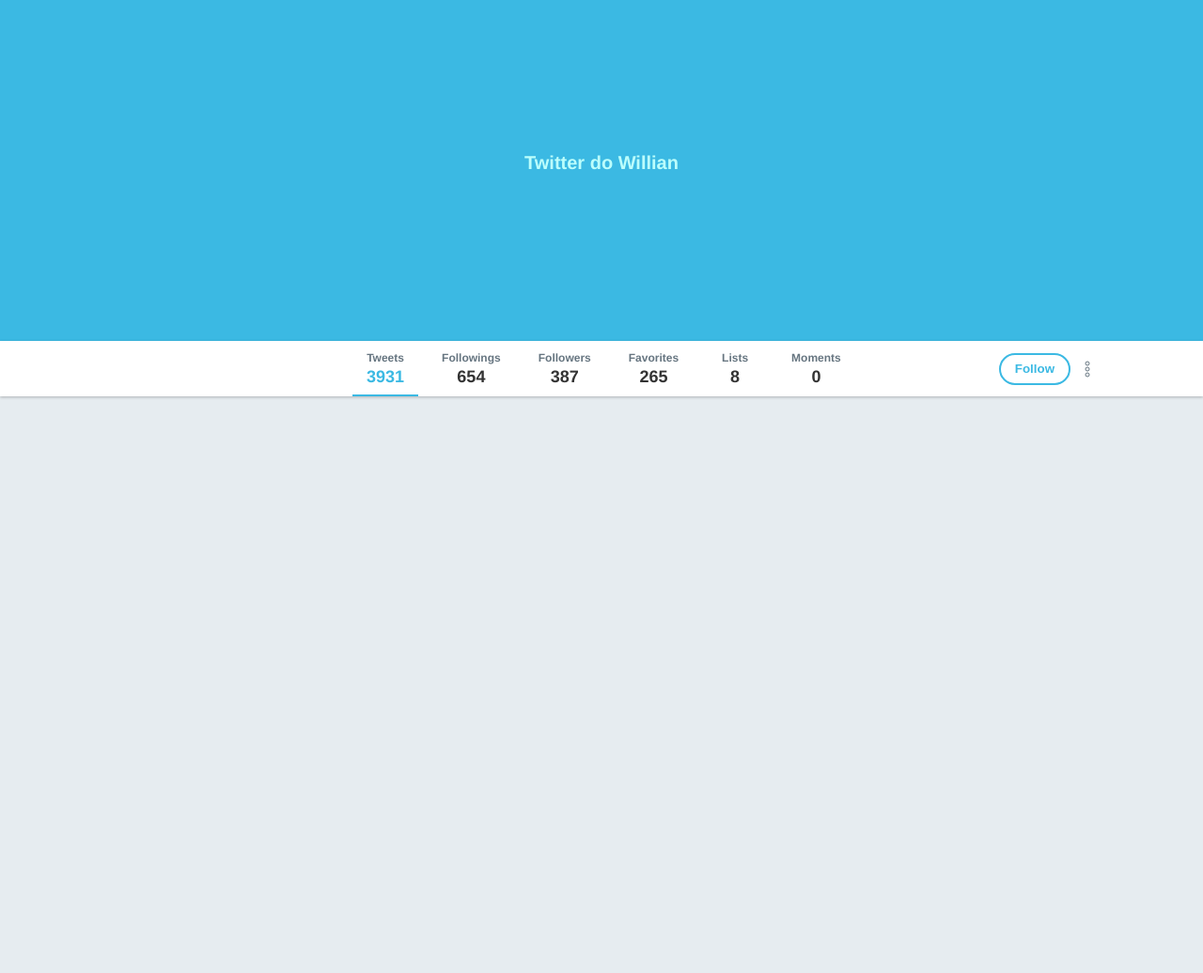
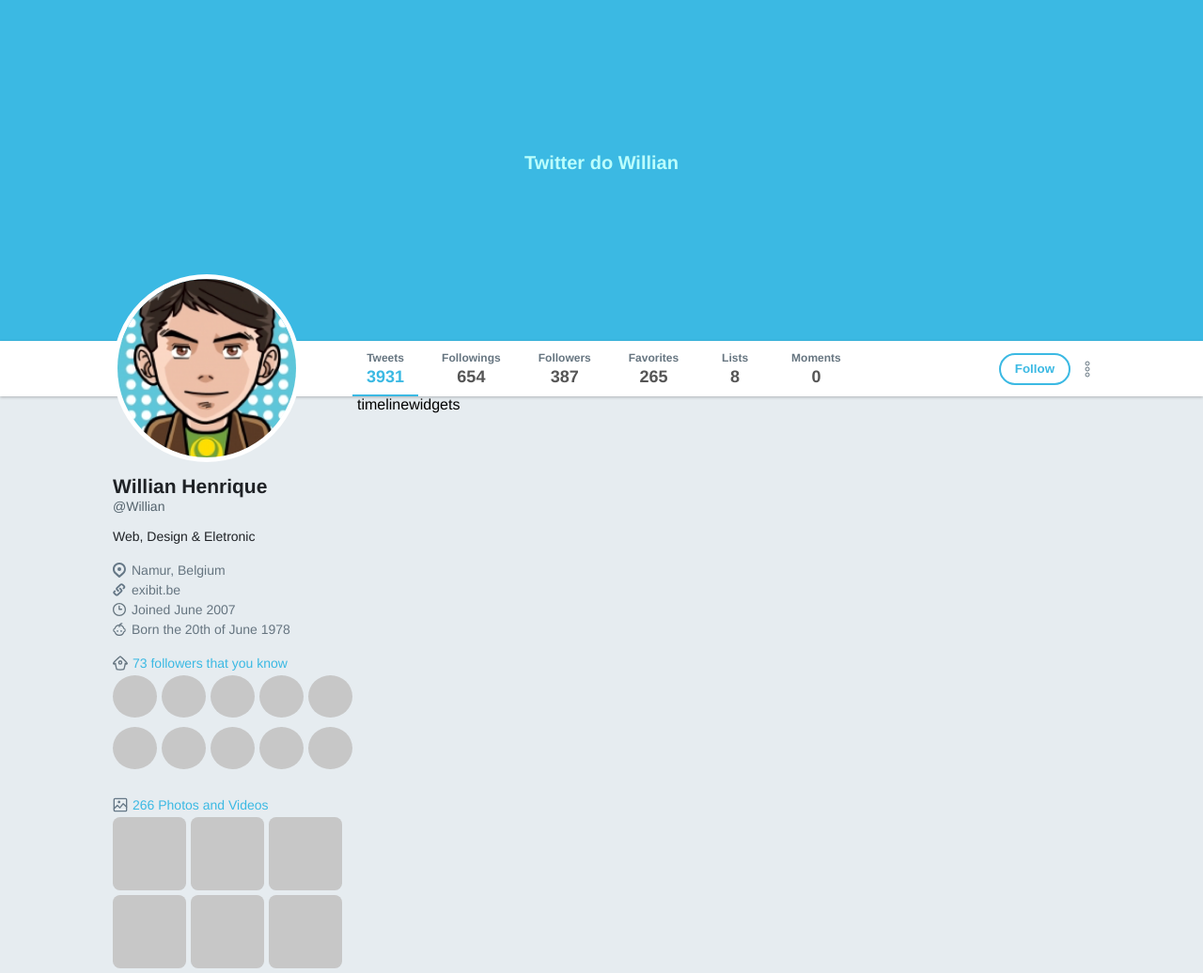
Before and after one commit to willihr/twitter-web-clone, a plain HTML site: page index.html in a window 1280 px wide. Shown: the part 63-1099 px from the top of the page at 94% size. Before the commit the page ends 800 px from the top, so only its background shows below. Drawn offline with Linux system fonts and the light colour scheme.

Commit message:
updated profile info sidebar

```diff
--- a/index.html
+++ b/index.html
@@ -72,11 +72,51 @@
       </div>
     </div>
   </div>
-  </div>
-  <div class="twitter-content">
-    <div class="profile-avatar">
-      <!-- <img src="/images/avatar.png" alt=""> -->
-    </div>
+  <div class="wrapper-content content">
+    <aside class="profile">
+      <img class="avatar" src="/images/avatar.png" alt="Avatar">
+      <h1>Willian Henrique</h1>
+      <span>@Willian</span>
+      <p>Web, Design & Eletronic</p>
+      <ul class="profile-data">
+        <li><img src="/images/place.svg" alt=""> Namur, Belgium</li>
+        <li><img src="/images/url.svg" alt=""> exibit.be</li>
+        <li><img src="/images/joined.svg" alt=""> Joined June 2007</li>
+        <li><img src="/images/born.svg" alt=""> Born the 20th of June 1978</li>
+      </ul>
+      <div class="widget followers">
+        <span><img src="/images/home.svg" alt=""> 73 followers that you know</span>
+        <ul>
+          <li></li>
+          <li></li>
+          <li></li>
+          <li></li>
+          <li></li>
+          <li></li>
+          <li></li>
+          <li></li>
+          <li></li>
+          <li></li>
+        </ul>
+      </div>
+      <div class="widget images">
+        <span><img src="/images/images.svg" alt=""> 266 Photos and Videos</span>
+        <ul>
+          <li></li>
+          <li></li>
+          <li></li>
+          <li></li>
+          <li></li>
+          <li></li>
+        </ul>
+      </div>
+    </aside>
+    <section class="timeline">
+      timeline
+    </section>
+    <aside class="widgets">
+      widgets
+    </aside>
   </div>
 </body>
 
--- a/style.css
+++ b/style.css
@@ -205,7 +205,7 @@
 div.bar .content ul li strong {
   margin-top: 3px;
   font-size: 18px;
-  color: #333;
+  color: #555;
 }
 
 div.bar .content ul li.active strong {
@@ -231,16 +231,104 @@
 
 /* Content */
 
-/*
-div.profile-avatar {
-  position: relative;
-  width: 200px;
+div.wrapper-content {
+  display: flex;
 }
 
-div.profile-avatar img {
-  position: absolute;
-  top: -60px;
-  width: 130px;
+/* Profile Sidebar */
+
+div.wrapper-content .profile {
+  margin-top: -130px;
+  width: 260px;
+}
+
+div.wrapper-content .profile .avatar {
+  width: 200px;
+  border-radius: 50%;
   border: 5px solid white;
+}
+
+div.wrapper-content .profile h1 {
+  font-size: 21px;
+  color: #1f2226;
+  margin-top: 10px;
+}
+
+div.wrapper-content .profile span {
+  font-size: 14px;
+  color: #53626c;
+}
+
+div.wrapper-content .profile p {
+  font-size: 14px;
+  color: #1f2226;
+  margin-top: 15px;
+}
+
+div.wrapper-content .profile ul.profile-data {
+  margin-top: 20px;
+  list-style: none;
+}
+
+div.wrapper-content .profile ul.profile-data li {
+  display: flex;
+  align-items: center;
+  color: #667580;
+  font-size: 14px;
+}
+
+div.wrapper-content .profile ul.profile-data li + li {
+  margin-top: 5px;
+}
+
+div.wrapper-content .profile ul.profile-data li img {
+  width: 14px;
+  margin-right: 6px;
+}
+
+/* Block of followers && Block of images */
+
+div.wrapper-content .profile div.widget {
+  margin-top: 20px;
+}
+
+div.wrapper-content .profile div.widget span {
+  display: flex;
+  align-items: center;
+
+  color: #3BB9E3;
+  font-size: 14px;
+}
+
+div.wrapper-content .profile div.widget span img {
+  width: 16px;
+  margin-right: 5px;
+}
+
+div.wrapper-content .profile div.widget ul {
+  display: flex;
+  flex-wrap: wrap;
+
+  list-style: none;
+  margin-top: 5px;
+}
+
+div.wrapper-content .profile div.widget.followers ul li {
+  background-color: #c7c7c7;
+  width: 45px;
+  height: 45px;
   border-radius: 50%;
-} */
+  flex-grow: 1;
+  margin: 0 5px 10px 0;
+}
+
+div.wrapper-content .profile div.widget.images ul li {
+  width: 78px;
+  height: 78px;
+  background-color: #c7c7c7;
+  border-radius: 10%;
+  /* flex-grow: 1; */
+  margin: 0 5px 5px 0;
+}
+
+/* End of Profile Sidebar */
```
